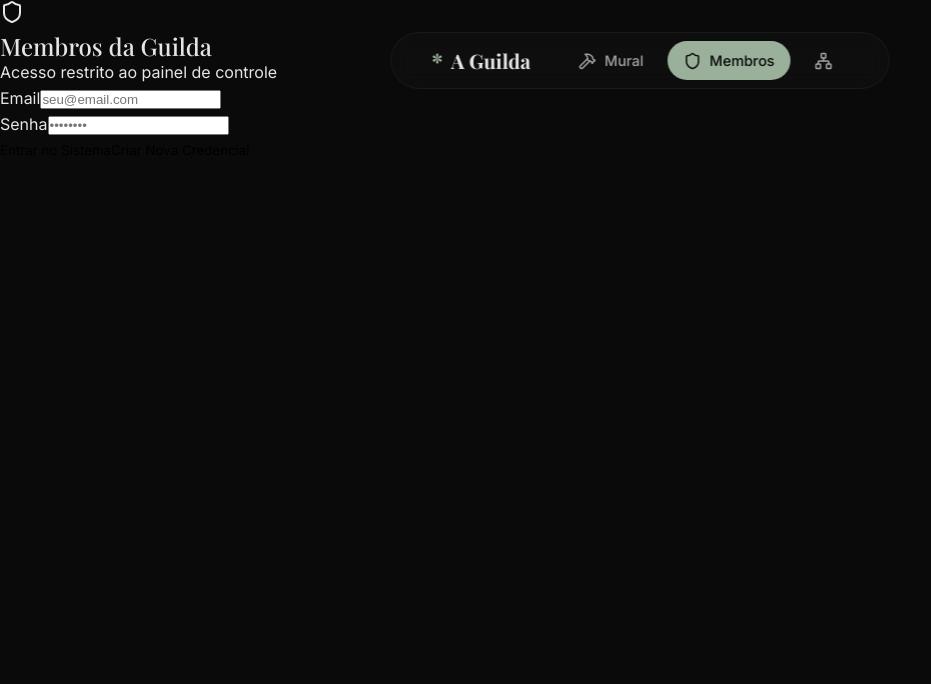
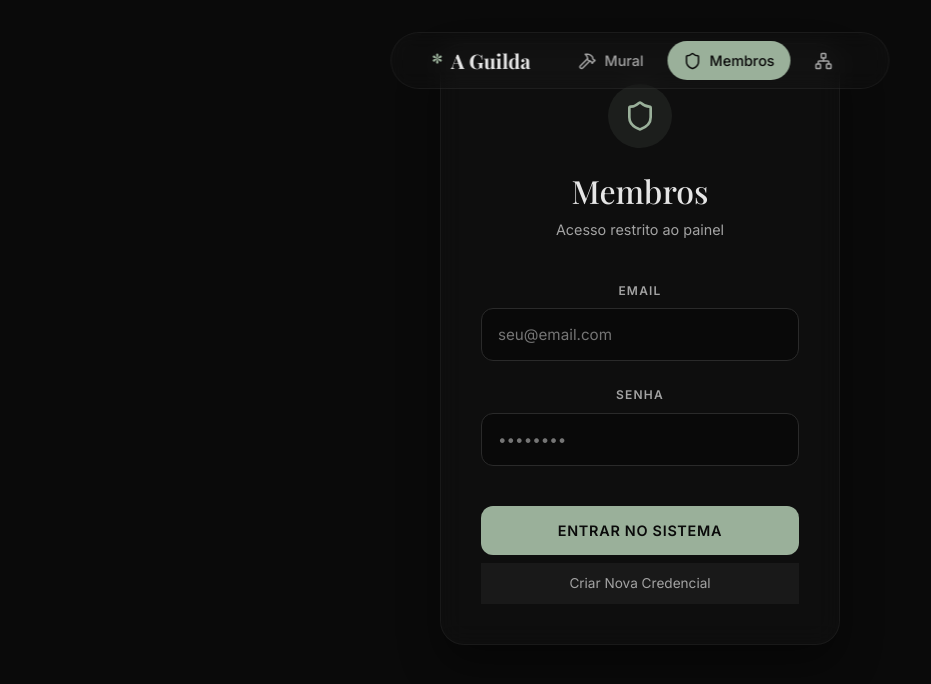
Before and after one commit to Jotasiete7/wurm-aguild-site, a React (Vite) app: page /login in a window 1280 px wide. Shown: the top 684 px of the page, without its empty margins (0-931 px from the left). Built offline with nearby package versions, Linux system fonts and the light colour scheme; no server answers; a web font is replaced by a local one.

Commit message:
style: polish login page with proper css modules and dark theme

```diff
--- /dev/null
+++ b/src/pages/Login.css
@@ -0,0 +1,159 @@
+.login-page {
+    display: flex;
+    flex-direction: column;
+    align-items: center;
+    justify-content: center;
+    min-height: 80vh;
+    padding: 1.5rem;
+    animation: fadeIn 0.8s ease-out;
+}
+
+.login-container {
+    width: 100%;
+    max-width: 420px;
+}
+
+.login-card {
+    padding: 2.5rem;
+    border-radius: 24px;
+    background: rgba(18, 18, 18, 0.6);
+    border: 1px solid rgba(255, 255, 255, 0.05);
+    box-shadow: 0 20px 40px rgba(0, 0, 0, 0.4);
+    backdrop-filter: blur(12px);
+}
+
+.login-header {
+    text-align: center;
+    margin-bottom: 2.5rem;
+}
+
+.login-icon {
+    width: 64px;
+    height: 64px;
+    border-radius: 50%;
+    background: rgba(154, 176, 154, 0.1);
+    display: flex;
+    align-items: center;
+    justify-content: center;
+    margin: 0 auto 1.5rem;
+    color: var(--accent-sage);
+}
+
+.login-title {
+    font-family: var(--font-serif);
+    font-size: 2rem;
+    color: var(--text-primary);
+    margin-bottom: 0.5rem;
+}
+
+.login-subtitle {
+    color: var(--text-secondary);
+    font-size: 0.9rem;
+}
+
+.form-group {
+    margin-bottom: 1.5rem;
+}
+
+.form-label {
+    display: block;
+    font-size: 0.75rem;
+    text-transform: uppercase;
+    letter-spacing: 0.1em;
+    color: var(--text-secondary);
+    font-weight: 600;
+    margin-bottom: 0.5rem;
+}
+
+.form-input {
+    width: 100%;
+    padding: 1rem;
+    background: rgba(0, 0, 0, 0.3);
+    border: 1px solid var(--border-subtle);
+    border-radius: 12px;
+    color: var(--text-primary);
+    font-family: var(--font-sans);
+    font-size: 0.95rem;
+    transition: all 0.2s ease;
+}
+
+.form-input:focus {
+    outline: none;
+    border-color: var(--accent-sage);
+    background: rgba(0, 0, 0, 0.5);
+    box-shadow: 0 0 0 2px rgba(154, 176, 154, 0.1);
+}
+
+.btn-primary {
+    width: 100%;
+    padding: 1rem;
+    background: var(--accent-sage);
+    color: var(--bg-primary);
+    font-weight: 600;
+    border-radius: 12px;
+    font-size: 0.9rem;
+    text-transform: uppercase;
+    letter-spacing: 0.05em;
+    transition: all 0.2s;
+    margin-top: 1rem;
+}
+
+.btn-primary:hover:not(:disabled) {
+    background: #B0C4B0;
+    /* Lighter sage */
+    transform: translateY(-1px);
+}
+
+.btn-primary:disabled {
+    opacity: 0.7;
+    cursor: not-allowed;
+}
+
+.btn-secondary {
+    width: 100%;
+    padding: 0.8rem;
+    color: var(--text-secondary);
+    font-size: 0.85rem;
+    margin-top: 0.5rem;
+    transition: color 0.2s;
+}
+
+.btn-secondary:hover {
+    color: var(--accent-sage);
+    text-decoration: underline;
+}
+
+.alert {
+    padding: 1rem;
+    border-radius: 8px;
+    margin-bottom: 1.5rem;
+    font-size: 0.85rem;
+    display: flex;
+    align-items: center;
+    gap: 0.5rem;
+}
+
+.alert-error {
+    background: rgba(220, 38, 38, 0.1);
+    border: 1px solid rgba(220, 38, 38, 0.2);
+    color: #fca5a5;
+}
+
+.alert-success {
+    background: rgba(22, 163, 74, 0.1);
+    border: 1px solid rgba(22, 163, 74, 0.2);
+    color: #86efac;
+}
+
+/* Animations */
+@keyframes fadeIn {
+    from {
+        opacity: 0;
+        transform: translateY(20px);
+    }
+
+    to {
+        opacity: 1;
+        transform: translateY(0);
+    }
+}
--- a/src/pages/Login.tsx
+++ b/src/pages/Login.tsx
@@ -1,7 +1,8 @@
 import React, { useState } from 'react';
 import { supabase } from '../supabaseClient';
 import { useAuth } from '../context/AuthContext';
-import { Shield } from 'lucide-react';
+import { Shield, AlertCircle, CheckCircle } from 'lucide-react';
+import './Login.css';
 
 const Login: React.FC = () => {
     const [email, setEmail] = useState('');
@@ -48,17 +49,27 @@ const Login: React.FC = () => {
 
     if (user) {
         return (
-            <div className="flex flex-col items-center justify-center min-h-[60vh] text-white p-6 animate-in fade-in">
-                <div className="bg-[#1a1a1a] p-8 rounded-lg border border-[#333] text-center max-w-md w-full shadow-2xl">
-                    <h2 className="text-2xl mb-4 text-[#d4b483] font-serif font-bold">Bem-vindo, {user.email}</h2>
-                    <p className="text-gray-400 mb-6 font-mono text-sm">Identidade confirmada no Ecossistema.</p>
+            <div className="login-page">
+                <div className="login-container">
+                    <div className="login-card" style={{ textAlign: 'center' }}>
+                        <div className="login-icon">
+                            <Shield size={32} />
+                        </div>
+                        <h2 className="login-title">Bem-vindo, {user.username}</h2>
+                        <p className="login-subtitle">Identidade confirmada no Ecossistema.</p>
 
-                    <div className="flex flex-col gap-3">
                         <button
                             onClick={() => window.location.href = '/'}
-                            className="px-4 py-2 bg-[#d4b483] text-black font-bold hover:bg-[#c3a06e] rounded transition-colors text-sm font-mono uppercase tracking-widest"
+                            className="btn-primary"
+                            style={{ marginTop: '2rem' }}
                         >
-                            Voltar ao Portal
+                            Acessar Portal
+                        </button>
+                        <button
+                            onClick={() => window.location.href = '/guild'}
+                            className="btn-secondary"
+                        >
+                            Ir para Área VIP
                         </button>
                     </div>
                 </div>
@@ -67,71 +78,74 @@ const Login: React.FC = () => {
     }
 
     return (
-        <div className="flex flex-col items-center justify-center min-h-[70vh] text-white p-4 animate-in fade-in slide-in-from-bottom-4">
-            <div className="w-full max-w-md p-8 bg-[#1a1a1a]/80 backdrop-blur-sm rounded-xl shadow-2xl border border-[#333]">
-                <div className="text-center mb-8">
-                    <div className="inline-flex items-center justify-center w-12 h-12 rounded-full bg-[#d4b483]/10 mb-4">
-                        <Shield className="w-6 h-6 text-[#d4b483]" />
+        <div className="login-page">
+            <div className="login-container">
+                <div className="login-card">
+                    <div className="login-header">
+                        <div className="login-icon">
+                            <Shield size={32} />
                         </div>
-                    <h2 className="text-3xl font-serif font-bold text-[#d4b483] tracking-tight">Membros da Guilda</h2>
-                    <p className="text-gray-500 text-sm mt-2 font-mono">Acesso restrito ao painel de controle</p>
+                        <h2 className="login-title">Membros</h2>
+                        <p className="login-subtitle">Acesso restrito ao painel</p>
                     </div>
 
                     {error && (
-                    <div className="bg-red-900/20 border border-red-900/50 text-red-200 p-3 rounded mb-6 text-xs font-mono">
-                        {error}
+                        <div className="alert alert-error">
+                            <AlertCircle size={16} />
+                            <span>{error}</span>
                         </div>
                     )}
 
                     {message && (
-                    <div className="bg-green-900/20 border border-green-900/50 text-green-200 p-3 rounded mb-6 text-xs font-mono">
-                        {message}
+                        <div className="alert alert-success">
+                            <CheckCircle size={16} />
+                            <span>{message}</span>
                         </div>
                     )}
 
-                <form onSubmit={handleLogin} className="space-y-5">
-                    <div>
-                        <label className="block text-[10px] font-bold text-gray-500 uppercase tracking-widest mb-1 font-mono">Email</label>
+                    <form onSubmit={handleLogin}>
+                        <div className="form-group">
+                            <label className="form-label">Email</label>
                             <input
                                 type="email"
                                 value={email}
                                 onChange={(e) => setEmail(e.target.value)}
-                            className="w-full px-4 py-3 bg-black/50 border border-[#333] rounded-lg focus:ring-1 focus:ring-[#d4b483] focus:border-[#d4b483] outline-none text-white transition-all placeholder-gray-700 font-mono text-sm"
+                                className="form-input"
                                 placeholder="seu@email.com"
                                 required
                             />
                         </div>
 
-                    <div>
-                        <label className="block text-[10px] font-bold text-gray-500 uppercase tracking-widest mb-1 font-mono">Senha</label>
+                        <div className="form-group">
+                            <label className="form-label">Senha</label>
                             <input
                                 type="password"
                                 value={password}
                                 onChange={(e) => setPassword(e.target.value)}
-                            className="w-full px-4 py-3 bg-black/50 border border-[#333] rounded-lg focus:ring-1 focus:ring-[#d4b483] focus:border-[#d4b483] outline-none text-white transition-all placeholder-gray-700 font-mono text-sm"
+                                className="form-input"
                                 placeholder="••••••••"
                                 required
                             />
                         </div>
 
-                    <div className="flex flex-col gap-3 pt-2">
                         <button
                             type="submit"
                             disabled={loading}
-                            className="w-full bg-[#d4b483] hover:bg-[#c3a06e] text-black font-bold py-3 px-4 rounded-lg transition-all transform active:scale-[0.98] disabled:opacity-50 disabled:cursor-not-allowed font-mono text-sm uppercase tracking-wider"
+                            className="btn-primary"
                         >
                             {loading ? 'Acessando...' : 'Entrar no Sistema'}
                         </button>
+
                         <button
                             type="button"
                             onClick={handleSignUp}
                             disabled={loading}
-                            className="w-full bg-transparent hover:bg-white/5 text-gray-400 font-medium py-2 px-4 rounded-lg transition-all text-xs font-mono"
+                            className="btn-secondary"
                         >
                             Criar Nova Credencial
                         </button>
+                    </form>
                 </div>
-                </form>
             </div>
         </div>
     );
```
Lines whose indentation alone changed are shown as unchanged.
